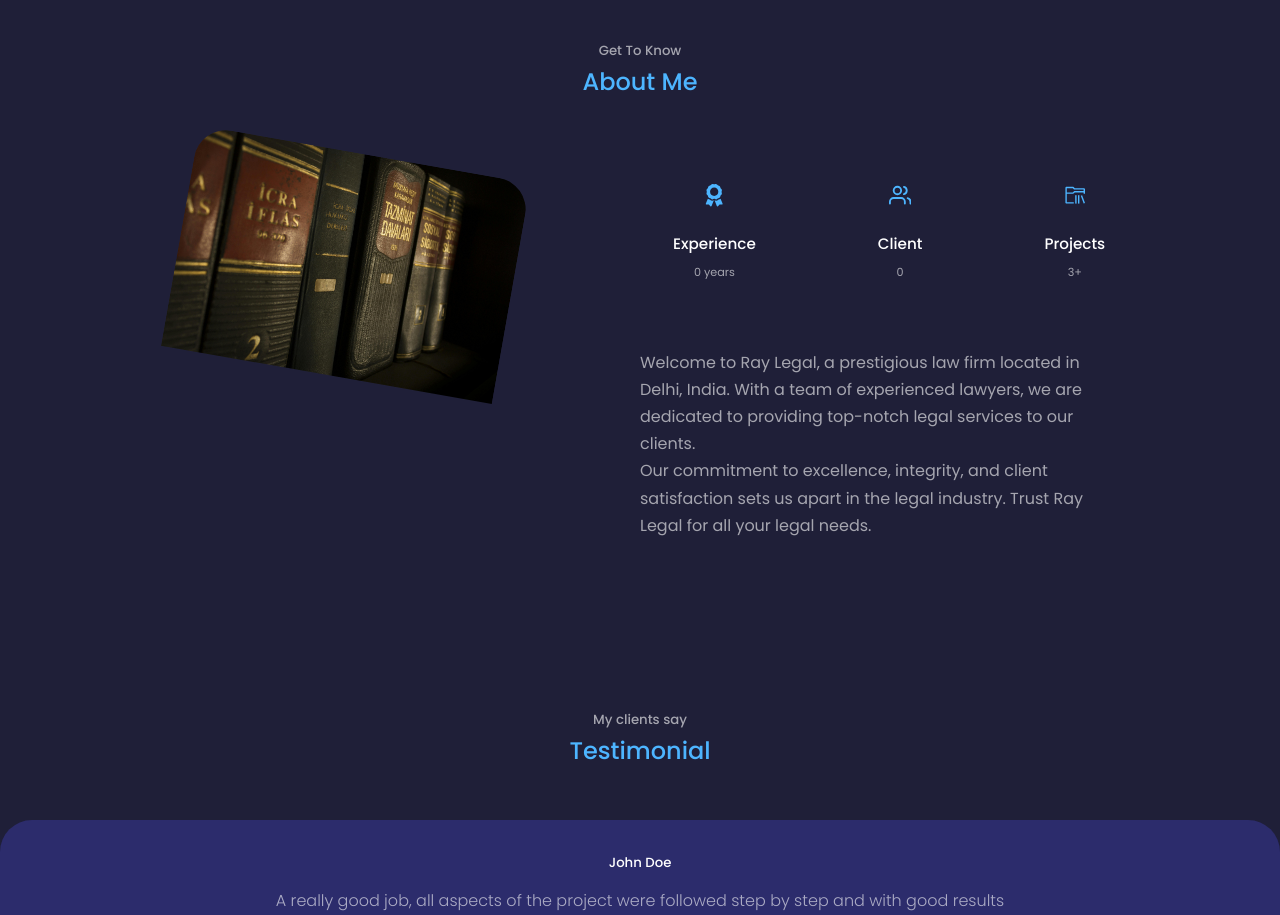
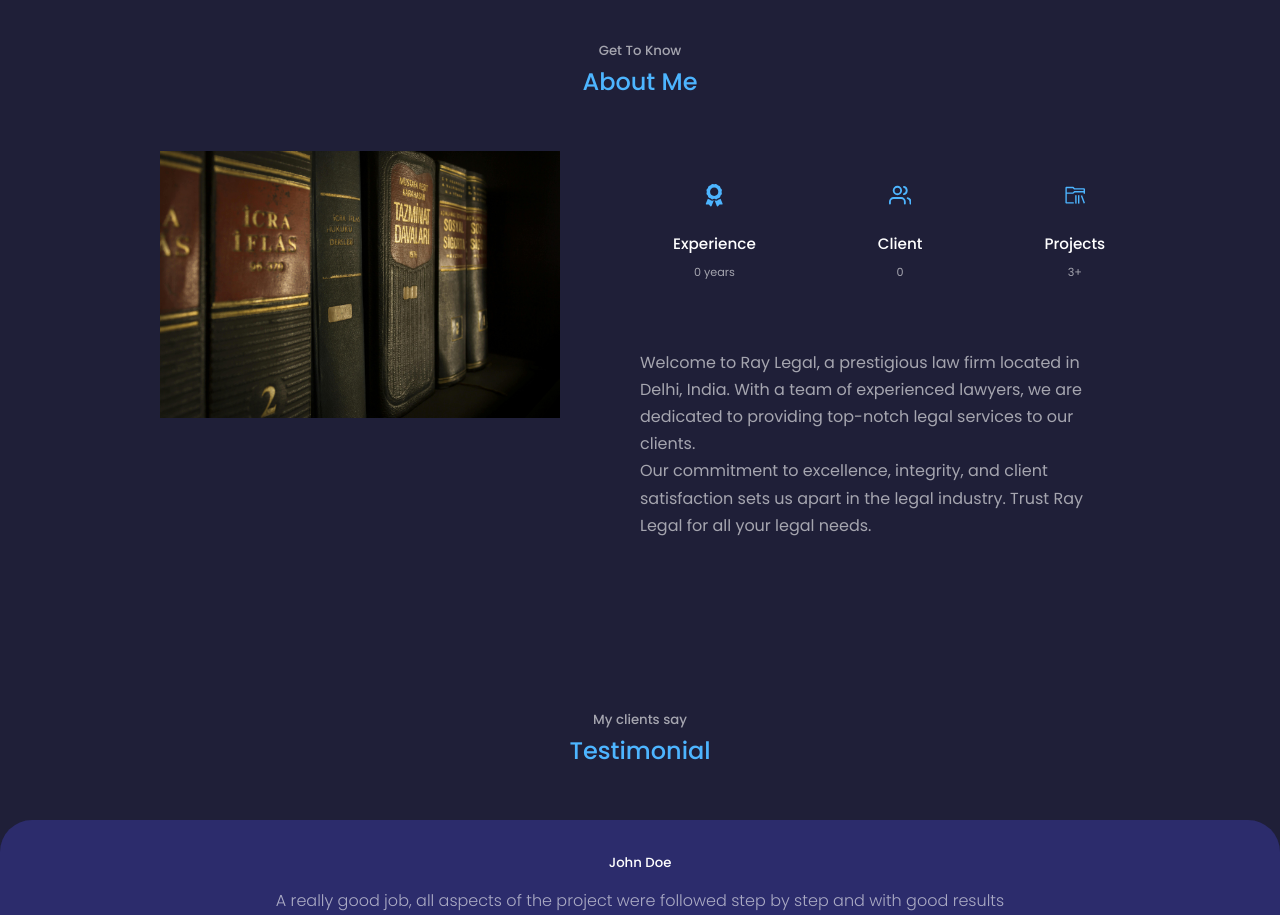
Before and after one commit to KIRTI019/Law-Firm, a React (Create React App) app: page / in a window 1280 px wide. Shown: the part 1540-2455 px from the top of the page. Built offline with nearby package versions, Linux system fonts and the light colour scheme; the HTML template or start-up script is replaced by a standard one.

Commit message:
Update about.css

```diff
--- a/src/components/About/about.css
+++ b/src/components/About/about.css
@@ -4,27 +4,10 @@
     gap: 15%;
 }
 
-.about_me {
-    width: 100%;
-    aspect-ratio: 1/1;
-    border-radius: 2rem;
-    background: linear-gradient(45deg,
-    transparent,
-    var(--color-primary),
-    transparent);
-display: grid;
-place-items: center;
-}
-
 .about_me-image {
-    border-radius: 2rem;
     overflow: hidden;
-    transform: rotate(10deg);
-    transition: var(--transition);
-}
-
-.about_me-image:hover {
-    transform: rotate(0);
+    height: 300px;
+    width: 400px;
 }
 
 .about_cards {
@@ -76,7 +59,7 @@ place-items: center;
         gap: 0;
     }
 
-    .about_me {
+    .about_me-image {
         width: 50%;
         margin: 2rem auto 4rem;
     }
@@ -89,7 +72,7 @@ place-items: center;
 /* -------------- MEDIA QUERIES(SMALL DEVICES) -------------- */
 
 @media screen and (max-width: 600px) {
-    .about_me {
+    .about_me-image {
         width: 65%;
         margin: 0 auto 3rem;
     }
```
